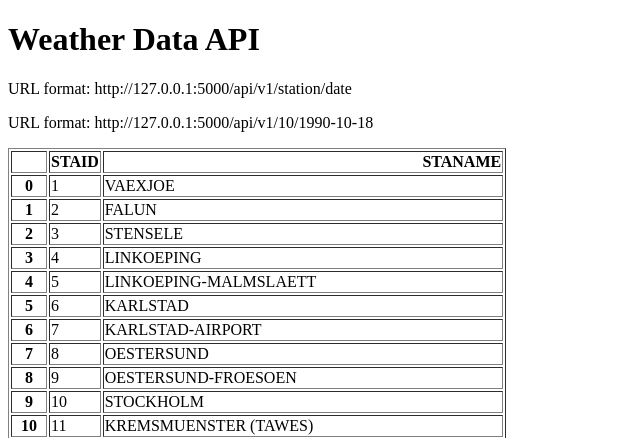
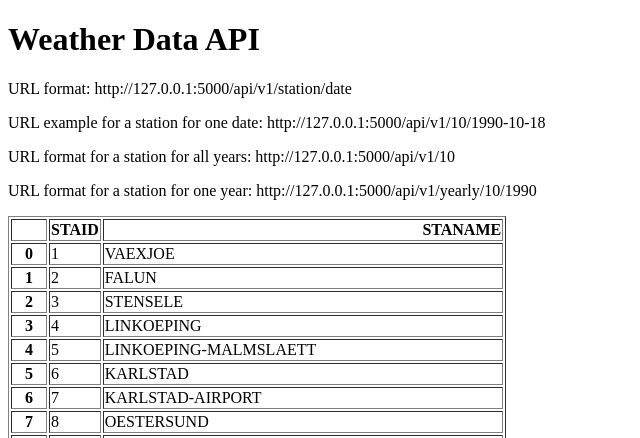
Before and after one commit to teddies-luong51/weather-api, a Flask app: page / in a window 1280 px wide. Shown: the part 26-464 px from the top of the page, without its empty margins (0-640 px from the left). Run offline with Flask 3, Linux system fonts and the light colour scheme.

Commit message:
V1.0.2 add other route for other API scenerio

```diff
--- a/main.py
+++ b/main.py
@@ -18,5 +18,20 @@ def about(station, date):
             "date": date,
             "temperature": temperature}
 
+@app.route("/api/v1/<station>")
+def station_allyear(station):
+    filename = "data_small/TG_STAID" + str(station).zfill(6) + ".txt"
+    df = pd.read_csv(filename, skiprows=20, parse_dates=["    DATE"])
+    result = df.to_dict(orient="records")
+    return result
+
+@app.route("/api/v1/yearly/<station>/<year>")
+def station_yearly(station, year):
+    filename = "data_small/TG_STAID" + str(station).zfill(6) + ".txt"
+    df = pd.read_csv(filename, skiprows=20, parse_dates=["    DATE"])
+    df['    DATE'] = df['    DATE'].astype(str)
+    result = df[df['    DATE'].str.startswith(str(year))].to_dict(orient="records")
+    return result
+
 if __name__ == "__main__":
     app.run(debug=True, port=5001)
--- a/templates/home.html
+++ b/templates/home.html
@@ -12,7 +12,9 @@
     </nav>
     <h1>Weather Data API</h1>
     <p>URL format: http://127.0.0.1:5000/api/v1/station/date</p>
-    <p>URL format: http://127.0.0.1:5000/api/v1/10/1990-10-18</p>
+    <p>URL example for a station for one date: http://127.0.0.1:5000/api/v1/10/1990-10-18</p>
+    <p>URL format for a station for all years: http://127.0.0.1:5000/api/v1/10</p>
+    <p>URL format for a station for one year: http://127.0.0.1:5000/api/v1/yearly/10/1990</p>
     <p>{{data|safe}}</p>
     <br>
     <img src="{{url_for('static', filename='cat.jpeg')}}" style="width:500px">
```
